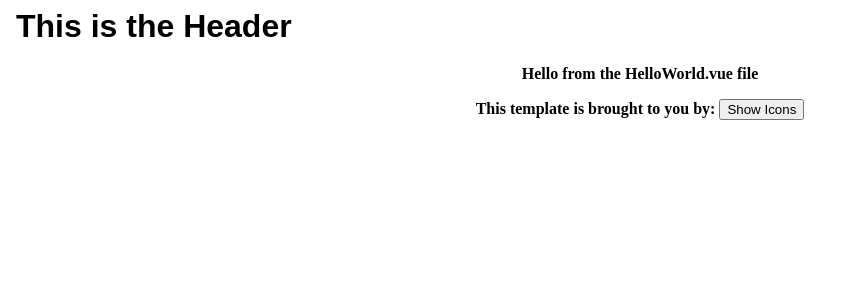
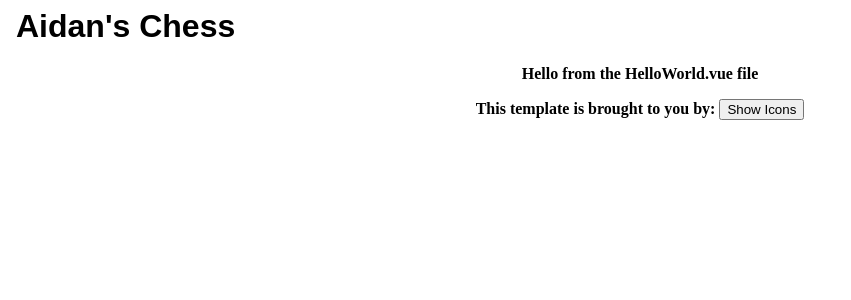
Before and after one commit to AidanSidebottom/cs-30-vue-project-1, a Vue app: page / in a window 1280 px wide. Shown: the top 300 px of the page, without its empty margins (0-851 px from the left). Built offline with nearby package versions, Linux system fonts and the light colour scheme.

Commit message:
first commit

```diff
--- a/src/App.vue
+++ b/src/App.vue
@@ -8,9 +8,10 @@
 //sub-component must be imported and then registered in "components" below
 import MyHeader from "./components/MyHeader.vue";
 import HelloWorld from "./components/HelloWorld.vue";
+import board from "./components/board.vue";
 
 export default {
-	components: { MyHeader, HelloWorld },
+	components: { MyHeader, HelloWorld, board, },
 };
 </script>
 
--- a/src/components/MyHeader.vue
+++ b/src/components/MyHeader.vue
@@ -1,5 +1,5 @@
 <template>
-	<div class="header">This is the Header</div>
+	<div class="header">Aidan's Chess</div>
 </template>
 
 <!--This component is just HTML and CSS,
--- /dev/null
+++ b/src/components/board.vue
@@ -0,0 +1,13 @@
+<template>
+    <div class="tile">hi</div>
+
+</template>
+
+<style scoped>
+    .tile {
+        width: 10px;
+        height: 10px;
+        color:black
+
+    }
+</style>
```
Also changed, not shown: 1 other file (tests, documents, lock files or other folders).
